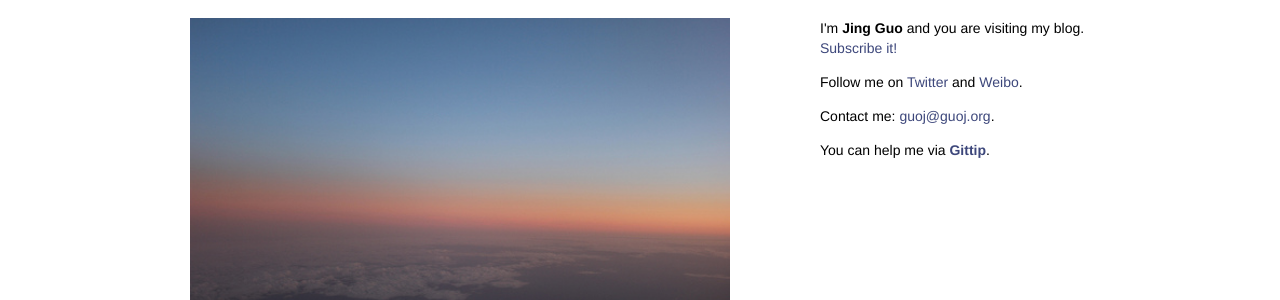
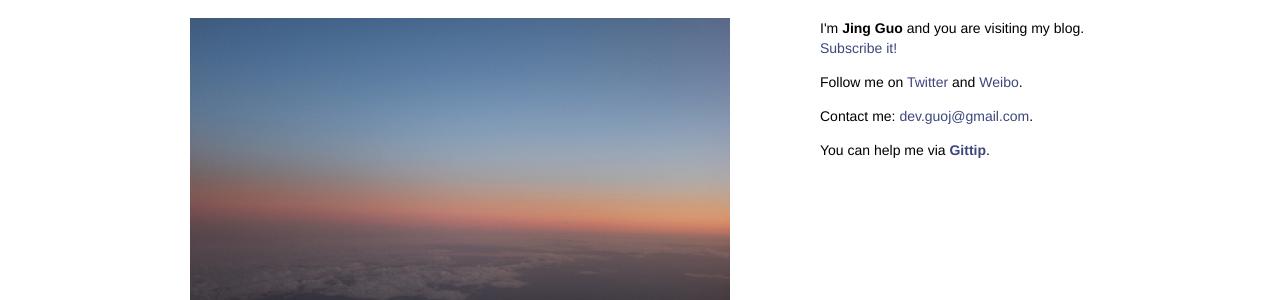
Before and after one commit to guojing0/guojing0.github.io, a Jekyll site: the page built from index.html, in a window 1280 px wide. Shown: the part 137-437 px from the top of the page. Built offline with Jekyll 4.4.1, drawn with Linux system fonts in a browser that asks for light colours; Markdown is read by kramdown in place of the engine named in the settings.

Commit message:
edit email add

```diff
--- a/_layouts/for-index.html
+++ b/_layouts/for-index.html
@@ -71,7 +71,7 @@
           <div class="bio">
             <p>I'm <strong>Jing Guo</strong> and you are visiting my blog. <a href="/atom.xml">Subscribe it!</a>&nbsp;&nbsp;</p>
             <p>Follow me on <a href="https://twitter.com/guojingtw">Twitter</a> and <a href="http://weibo.com/gj1030">Weibo</a>.</p>
-            <p>Contact me: <a href="mailto: guoj@guoj.org">guoj@guoj.org</a>.</p>
+            <p>Contact me: <a href="mailto: dev.guoj@gmail.com">dev.guoj@gmail.com</a>.</p>
             <p>You can help me via <strong><a href="https://www.gittip.com/guojing0/">Gittip</a></strong>.</p>
         </div>
       </section>
--- a/_layouts/modern.html
+++ b/_layouts/modern.html
@@ -95,7 +95,7 @@
             <a href="/atom.xml"><div class="rss"></div></a></p>
 
             <p>Follow me on <a href="https://twitter.com/guojingtw">Twitter</a> and <a href="http://weibo.com/gj1030">Weibo</a>.</p>
-            <p>Contact me: <a href="mailto: guoj@guoj.org">guoj@guoj.org</a>.</p>
+            <p>Contact me: <a href="mailto: dev.guoj@gmail.com">dev.guoj@gmail.com</a>.</p>
             <p>You can help me via <strong><a href="https://www.gittip.com/guojing0/">Gittip</a></strong>.</p>
         </div>
       </section>
```
